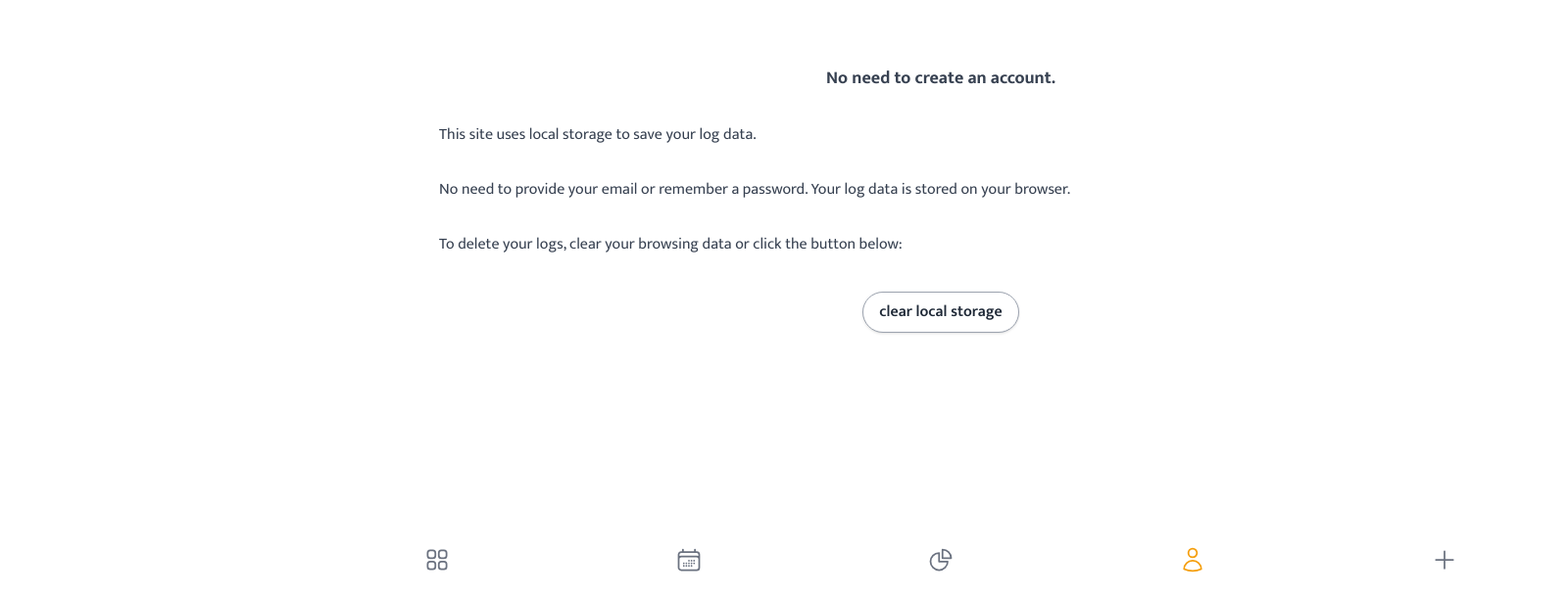
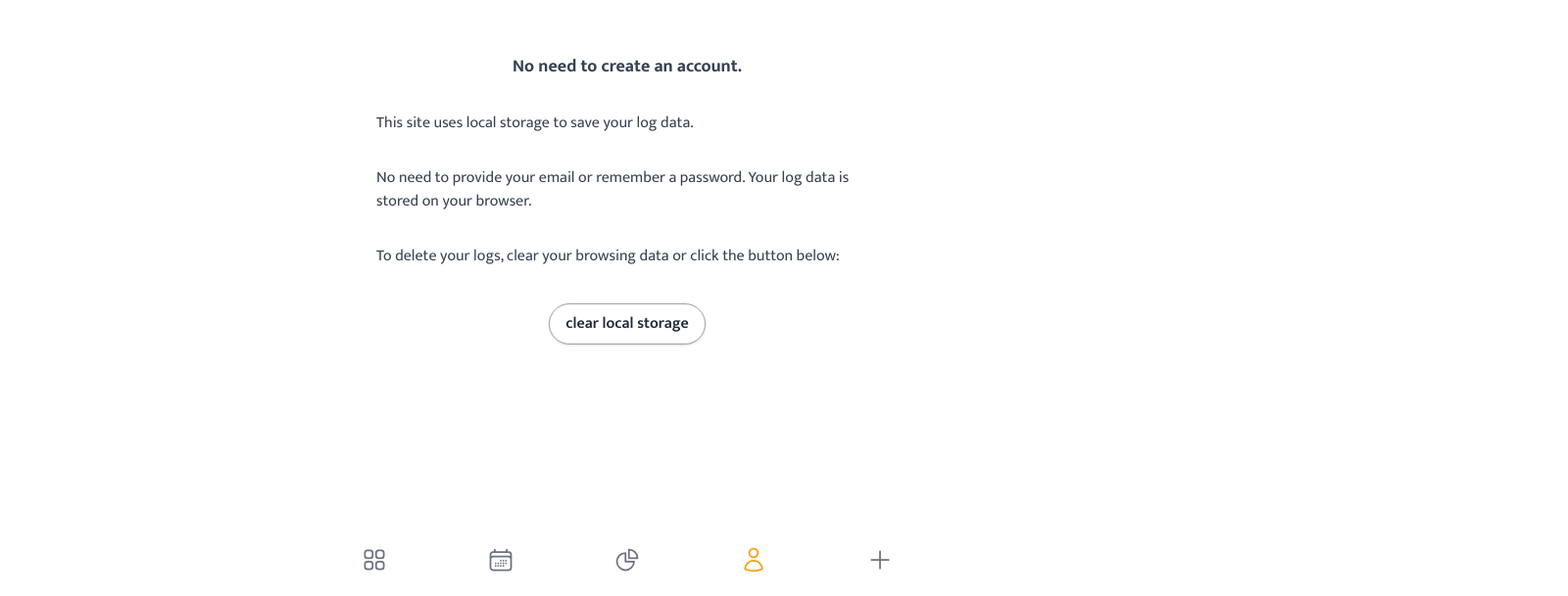
Before and after one commit to josephrmartinez/reactionsjournal, a React (Vite) app: page /reactionsjournal/account in a window 1280 px wide. Shown: the part 147-756 px from the top of the page at 98% size, 1600 px wide, since content can reach past the window. Built offline with nearby package versions, Linux system fonts and the light colour scheme.

Commit message:
Fix content pulling to right on resize Several elements were using w-screen. Changed to w-full

```diff
--- a/src/routes/concepts.jsx
+++ b/src/routes/concepts.jsx
@@ -15,8 +15,8 @@ export default function Concepts() {
             color: props.isSelected ? "#1C1D22" : "#B6B6B6",
         }
         return (
-            <div onClick={toggleHeader} style={styles} className="m-0 cursor-pointer w-1/2 rounded-full">
-                <div className="text-lg h-full text-center leading-5 font-mukta font-bold w-3/5 mx-auto my-2">{props.text}</div>
+            <div onClick={toggleHeader} style={styles} className="m-0 cursor-pointer w-1/2 h-14 rounded-full flex flex-col items-center justify-center">
+                <div className="text-lg text-center leading-5 font-mukta font-bold w-3/5">{props.text}</div>
             </div>
         )
     }
--- a/src/routes/logs.jsx
+++ b/src/routes/logs.jsx
@@ -155,7 +155,7 @@ export default function Logs() {
     <>
         {logData.length === 0 ?
         <div className="m-auto font-bold">Add entries to view logs.</div> :
-        <div className="overflow-y-scroll flex flex-col w-screen h-full items-center gap-4">
+        <div className="overflow-y-scroll flex flex-col w-full h-full items-center gap-4">
             {logs}
         </div>}
     </>
--- a/src/routes/root.jsx
+++ b/src/routes/root.jsx
@@ -6,7 +6,7 @@ export default function Root() {
   return (
       <div className="container">
 
-        <div id="detail" className="flex items-center w-screen h-full flex-col pt-6"><Outlet /></div>
+        <div id="detail" className="flex items-center w-full h-full flex-col pt-6"><Outlet /></div>
         <nav className="flex items-center w-full shadow-inner sm:shadow-none">
           <ul className="grid grid-cols-5 gap-1 w-full h-full">
           <NavLink
```
Also changed, not shown: src/TODO.txt.
